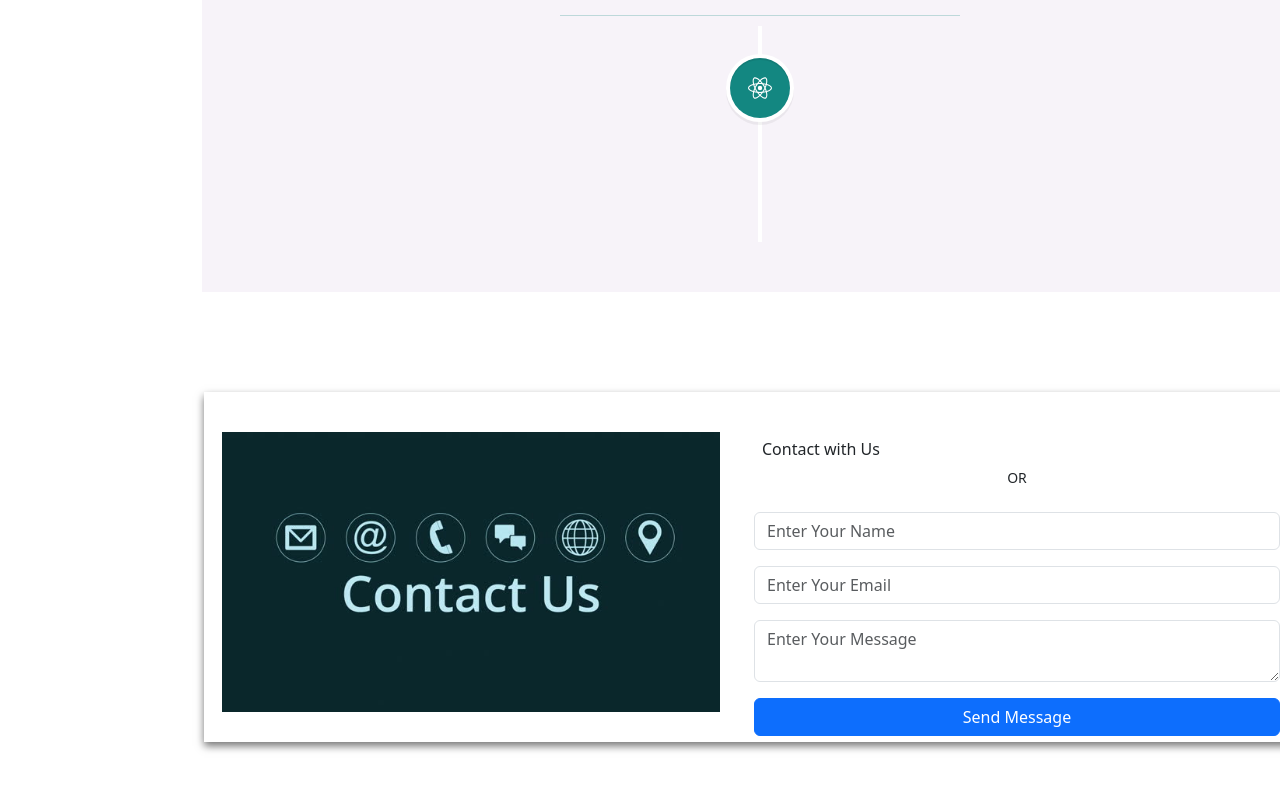
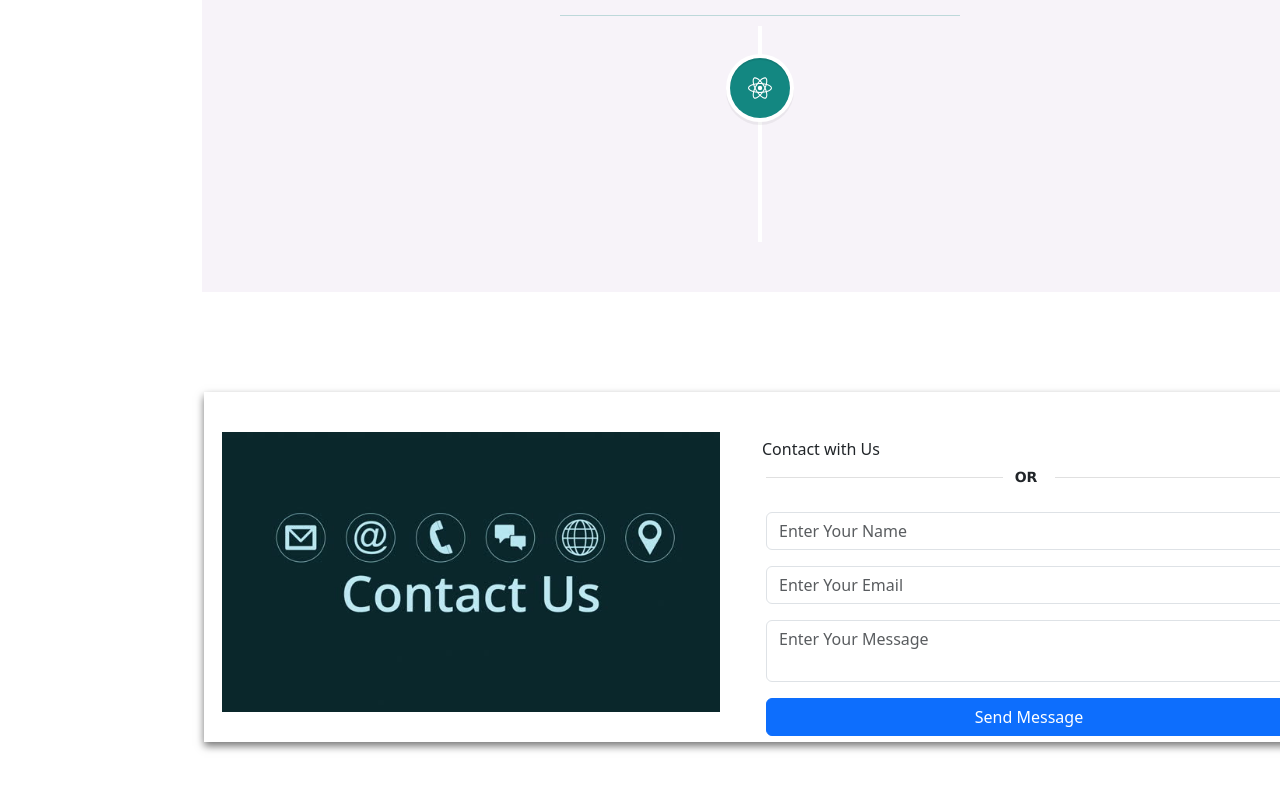
Before and after one commit to Haris-Mohanty/PortFolio2, a React (Create React App) app in the folder client/: page / in a window 1280 px wide. Shown: the part 3510-4300 px from the top of the page. Built offline with nearby package versions, Linux system fonts and the light colour scheme; a web font is replaced by a local one.

Commit message:
client- src- pages- Contact- Contact.js- Create contact form code fixed.

```diff
--- a/client/src/pages/Contact/Contact.css
+++ b/client/src/pages/Contact/Contact.css
@@ -13,3 +13,23 @@
     height: 100%;
     width: 100%;
 }
+.line{
+    height: 1px;
+    width: 45%;
+    background-color: #e0e0e0;
+    margin-top: 10px;
+}
+.or{
+    display: flex;
+    width: 10%;
+    font-weight: bold;
+    font-family: Verdana, Geneva, Tahoma, sans-serif;
+}
+input,textarea{
+    padding: 10px 12px;
+    border-radius: 2px;
+    border: 1px solid lightgray;
+    margin-top: 5px;
+    width: 100%;
+    color: #138681;
+}
--- a/client/src/pages/Contact/Contact.js
+++ b/client/src/pages/Contact/Contact.js
@@ -16,8 +16,8 @@ const Contact = () => {
               </div>
             </div>
             <div className="col-md-6 col-lg-6">
-              <div className="row">
-                <div className="card2 d-flex card border-0 mt-5">
+              <div className="card2 d-flex card border-0 mt-5">
+                <div className="row">
                   <h6>Contact with Us</h6>
                 </div>
                 <div className="row px-3 mb-4">
@@ -50,7 +50,9 @@ const Contact = () => {
                   />
                 </div>
                 <div className="row px-3">
-                  <button className="btn btn-primary" type="submit">Send Message</button>
+                  <button className="btn btn-primary" type="submit">
+                    Send Message
+                  </button>
                 </div>
               </div>
             </div>
```
Also changed, not shown: client/src/pages/workExp/WorkExp.css (line endings or trailing spaces).
